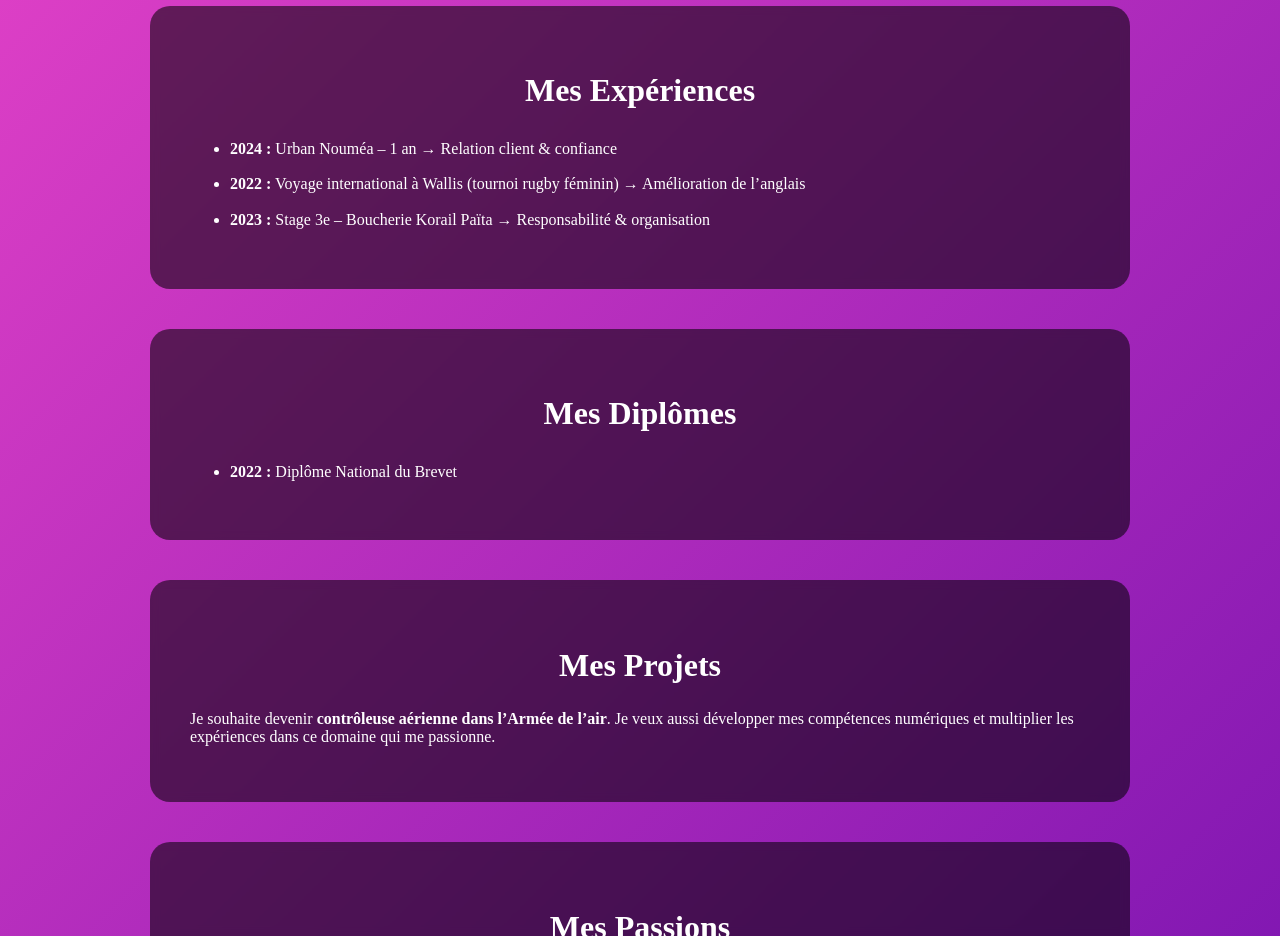
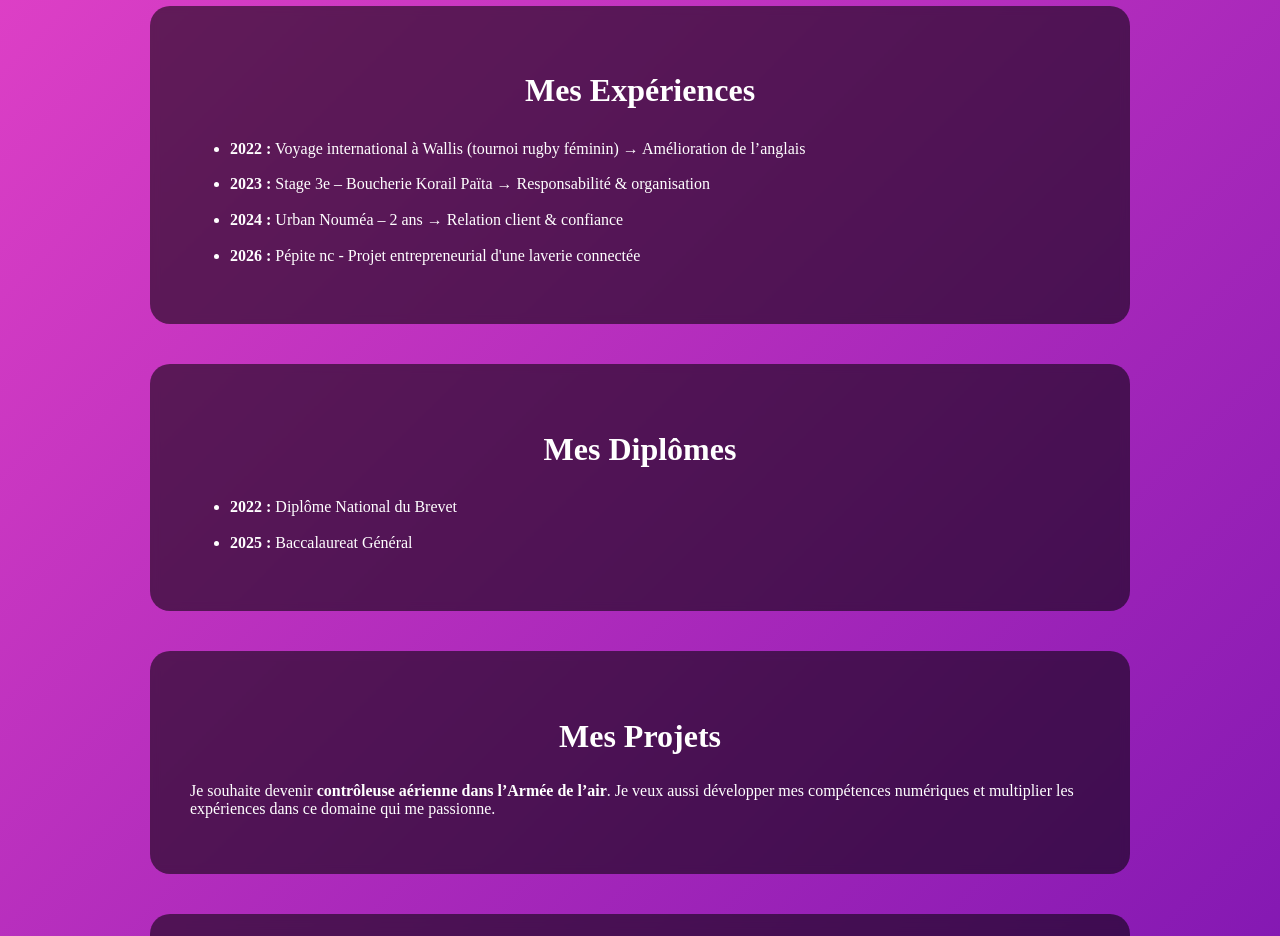
Before and after one commit to ambrkl07/portfolio_2, a plain HTML site: page index.html in a window 1280 px wide. Shown: the part 860-1796 px from the top of the page. Drawn offline with Linux system fonts and the light colour scheme.

Commit message:
Add new experiences and diploma entries in index.html

```diff
--- a/index.html
+++ b/index.html
@@ -172,9 +172,11 @@
   <section id="experiences">
     <h2>Mes Expériences</h2>
     <ul>
-      <li><strong>2024 :</strong> Urban Nouméa – 1 an → Relation client & confiance</li>
+
       <li><strong>2022 :</strong> Voyage international à Wallis (tournoi rugby féminin) → Amélioration de l’anglais</li>
       <li><strong>2023 :</strong> Stage 3e – Boucherie Korail Païta → Responsabilité & organisation</li>
+      <li><strong>2024 :</strong> Urban Nouméa – 2 ans → Relation client & confiance</li>
+      <li><strong>2026 :</strong> Pépite nc - Projet entrepreneurial d'une laverie connectée</li>
     </ul>
   </section>
 
@@ -183,6 +185,7 @@
     <h2>Mes Diplômes</h2>
     <ul>
       <li><strong>2022 :</strong> Diplôme National du Brevet</li>
+      <li><strong>2025 :</strong> Baccalaureat Général</li>
     </ul>
   </section>
 
```
